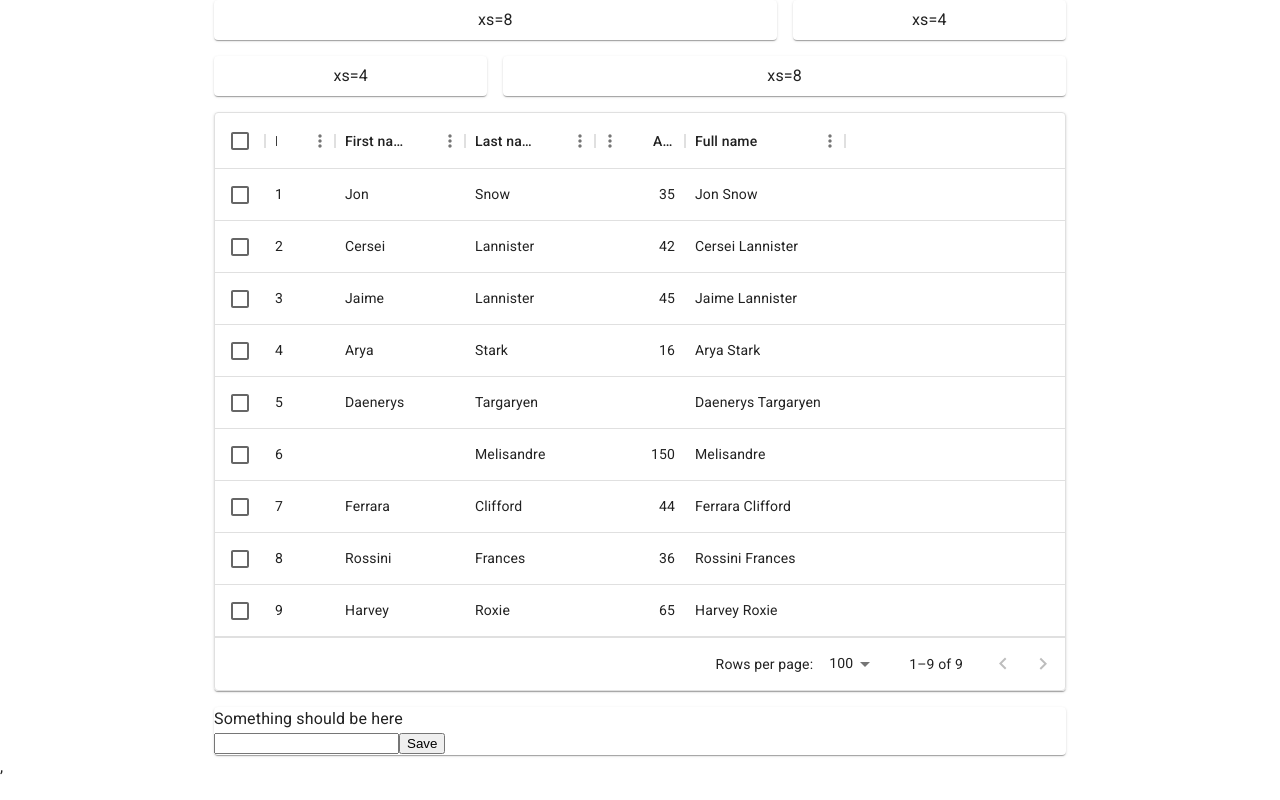
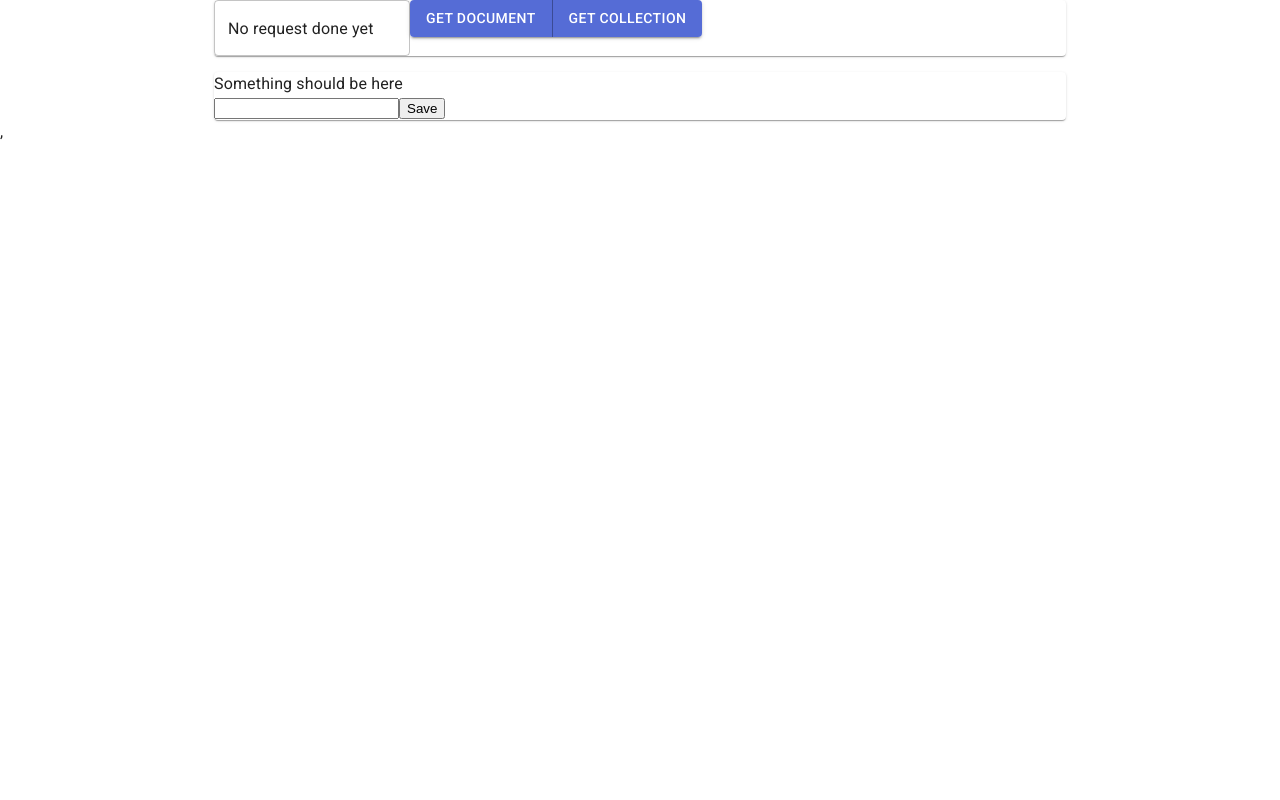
Before and after one commit to hnvlm/accounting-firebase, a React (Vite) app: page / in a window 1280 px wide. Built offline with nearby package versions, Linux system fonts and the light colour scheme.

Commit message:
Get documents and collections

```diff
--- a/src/App.jsx
+++ b/src/App.jsx
@@ -1,5 +1,6 @@
-import React, {useRef} from 'react';
+import React, {useRef, useState} from 'react';
 import { handleSubmit } from './firebase/BasicOperations';
+import { getDocument, getCollection } from './firebase/Get';
 
 // Const and Data
 import { collections } from './const/FirebaseConsts';
@@ -10,6 +11,7 @@ import Container from '@mui/material/Container';
 import Box from '@mui/material/Box';
 import Paper from '@mui/material/Paper';
 import Grid from '@mui/material/Grid';
+import {Button, ButtonGroup, TextField}  from '@mui/material';
 import { DataGrid } from '@mui/x-data-grid';
 
 const Item = styled(Paper)(({ theme }) => ({
@@ -64,31 +66,31 @@ export default function App() {
     dataRef.current.value = ""
   }
 
+  const [demoResponse, setDemoResponse] = useState('No request done yet')
+
+  const getSampleDocument = async()=>{
+    setDemoResponse(await getDocument());
+  };
+
+  const getSampleCollection = async()=>{
+    setDemoResponse(await getCollection());
+  };
+
   return (
     <Container maxWidth="md">
       <Box sx={{ flexGrow: 1 }}>
         <Grid container spacing={2}>
-          <Grid item xs={8}>
-            <Item>xs=8</Item>
-          </Grid>
-          <Grid item xs={4}>
-            <Item>xs=4</Item>
-          </Grid>
-          <Grid item xs={4}>
-            <Item>xs=4</Item>
-          </Grid>
-          <Grid item xs={8}>
-            <Item>xs=8</Item>
-          </Grid>
+
           <Grid item xs={12}>
             <Paper>
-              <DataGrid
-                rows={rows}
-                columns={columns}
-                pageSize={5}
-                rowsPerPageOptions={[5]}
-                checkboxSelection
+              <TextField
+                multiline
+                value={demoResponse}
               />
+              <ButtonGroup variant="contained">
+                <Button onClick={getSampleDocument}>Get Document</Button>
+                <Button onClick={getSampleCollection}>Get Collection</Button>
+              </ButtonGroup>
             </Paper>
           </Grid>
           <Grid item xs={12}>
--- a/src/firebase/BasicOperations.js
+++ b/src/firebase/BasicOperations.js
@@ -1,10 +1,11 @@
-import { doc, setDoc } from "firebase/firestore";
+import { doc, serverTimestamp, setDoc } from "firebase/firestore";
 import { firestore } from './connection';
 
 
 export const handleSubmit = async (collection, key, data) =>{
 
   try {
+    data.timestamp = serverTimestamp();
     await setDoc(doc(firestore, collection, key), data);
   } catch (error) {
     console.error(error);
--- /dev/null
+++ b/src/firebase/Get.js
@@ -0,0 +1,35 @@
+import { firestore } from './connection';
+import { collection, doc, getDoc, getDocs } from "firebase/firestore";
+
+export const getDocument = async ()=>{
+  const docRef = doc(firestore, "cities", "LA");
+  let docSnap = null;
+
+  try {
+    docSnap = await getDoc(docRef);
+    if (docSnap.exists()) {
+      console.log("Document data:", docSnap.data());
+    } else {
+      // docSnap.data() will be undefined in this case
+      console.log("No such document!");
+    }
+  } catch (error) {
+    console.error(error);
+  }
+
+  return docSnap;
+}
+
+export const getCollection = async ()=>{
+  let querySnapshot = null;
+  try {
+    querySnapshot = await getDocs(collection(firestore, "cities"));
+    querySnapshot.forEach((doc) => {
+      // doc.data() is never undefined for query doc snapshots
+      console.log(doc.id, " => ", doc.data());
+    });
+  } catch (error) {
+    console.error(error);
+  }
+  return querySnapshot;
+}
```
